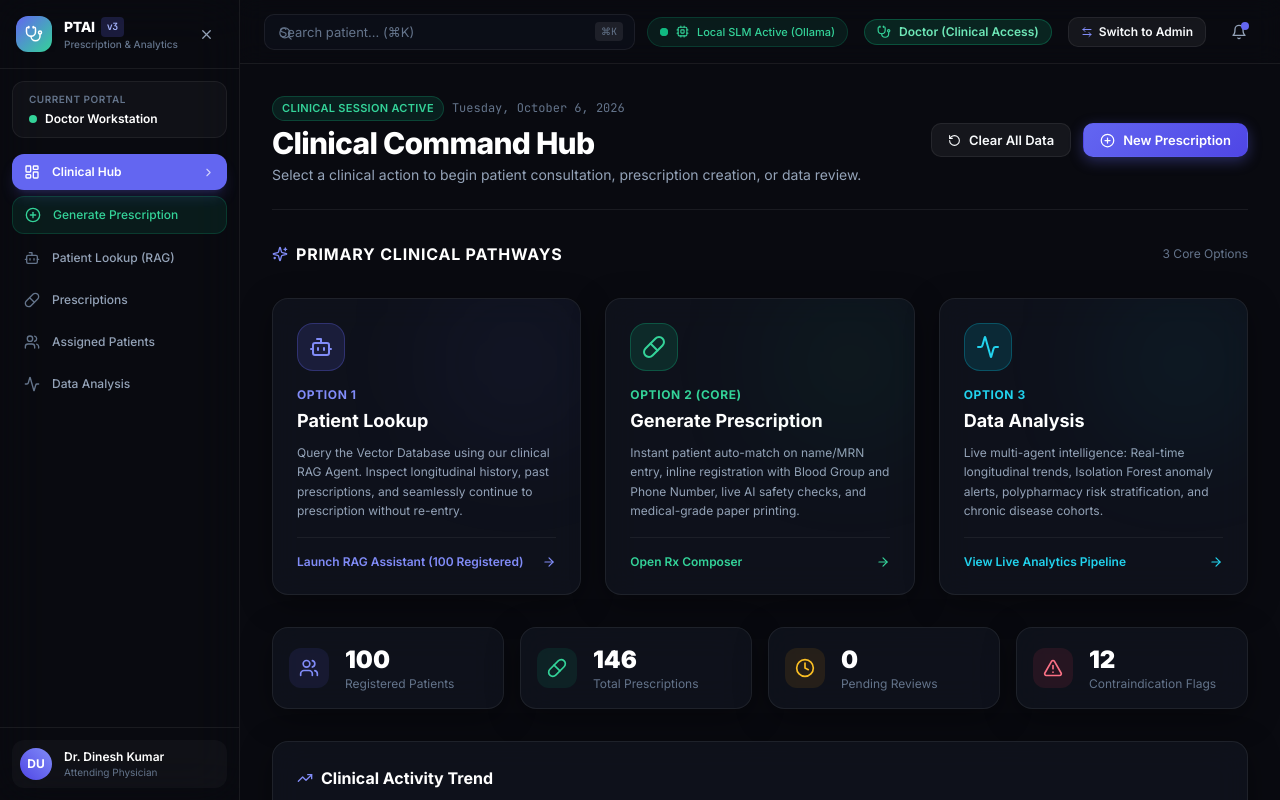
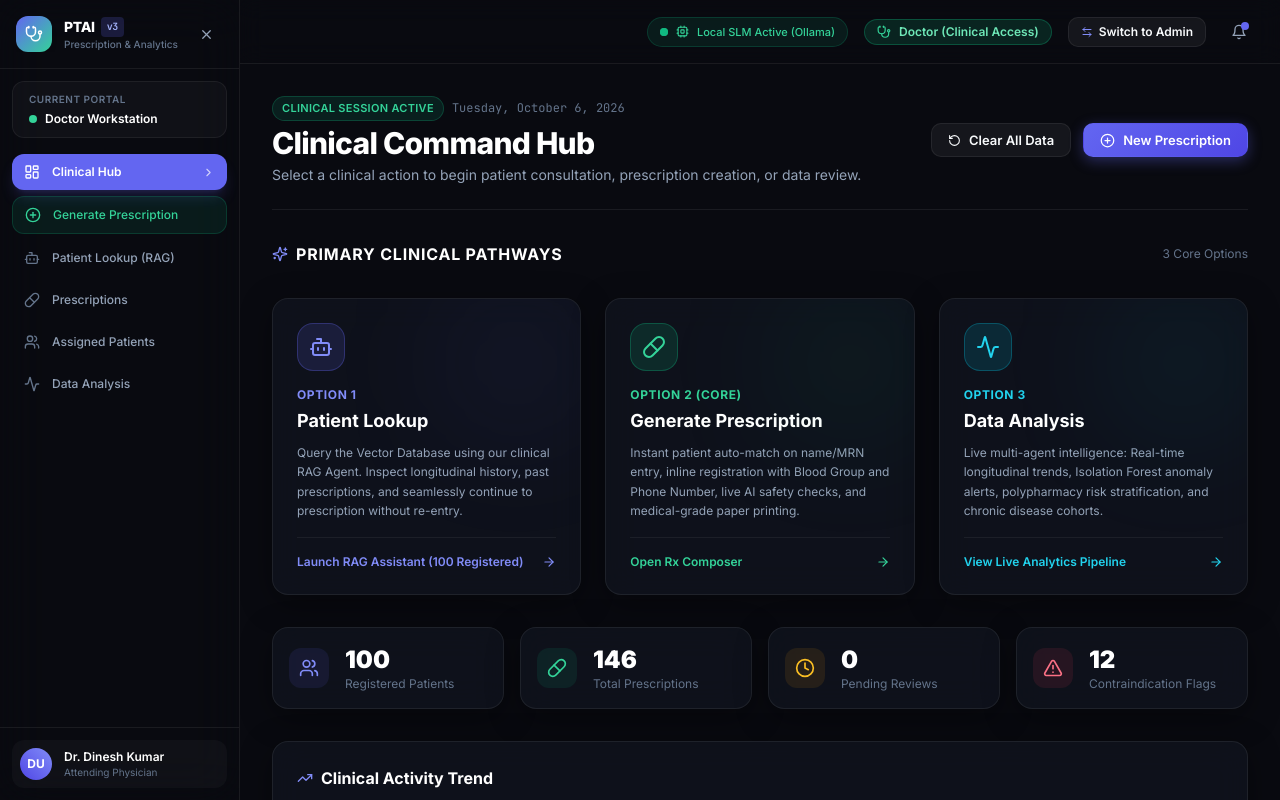
Before and after one commit to Athish2211/PTAIV3, a Next.js app in the folder frontend/: page /dashboard in a window 1280 px wide. Shown: the top 800 px of the page. Built offline with nearby package versions, Linux system fonts and the light colour scheme.

Commit message:
Auto-commit: 2026-10-06 07:57:58

```diff
--- a/frontend/src/components/ui/Navbar.tsx
+++ b/frontend/src/components/ui/Navbar.tsx
@@ -9,29 +9,8 @@ export default function Navbar() {
 
   return (
     <header className="no-print border-b border-[var(--border-subtle)] bg-[var(--bg-elevated)]/60 backdrop-blur-md px-4 py-3 sm:h-16 sm:px-6 flex flex-col sm:flex-row items-start sm:items-center justify-between gap-3 sticky top-0 z-40">
-      {/* Left: Quick Search */}
-      <div className="flex items-center gap-4 w-full sm:flex-1 sm:max-w-md">
-        <div className="relative w-full">
-          <Search size={15} className="absolute left-3.5 top-3 text-[var(--text-muted)]" />
-          <input
-            type="text"
-            placeholder={role === 'doctor' ? "Search patient... (⌘K)" : "Search dataset... (⌘K)"}
-            className="input-field pl-9 pr-14 text-xs h-9 bg-[var(--bg-base)]/70 w-full"
-            onKeyDown={(e) => {
-              if (e.key === 'Enter') {
-                const target = e.target as HTMLInputElement;
-                if (target.value.trim()) {
-                  alert(`Global Search for "${target.value}" is routing through the pgvector engine... (Production Feature)`);
-                  target.value = '';
-                }
-              }
-            }}
-          />
-          <kbd className="absolute right-3 top-2 px-1.5 py-0.5 text-[10px] font-mono bg-white/[0.08] text-[var(--text-muted)] rounded hidden sm:block">
-            ⌘K
-          </kbd>
-        </div>
-      </div>
+      {/* Left (Empty to push right items to end) */}
+      <div className="flex-1 hidden sm:block"></div>
 
       {/* Right: Role Status, Switcher & System Telemetry */}
       <div className="flex items-center justify-between w-full sm:w-auto gap-2 sm:gap-4 overflow-x-auto pb-1 sm:pb-0">
```
